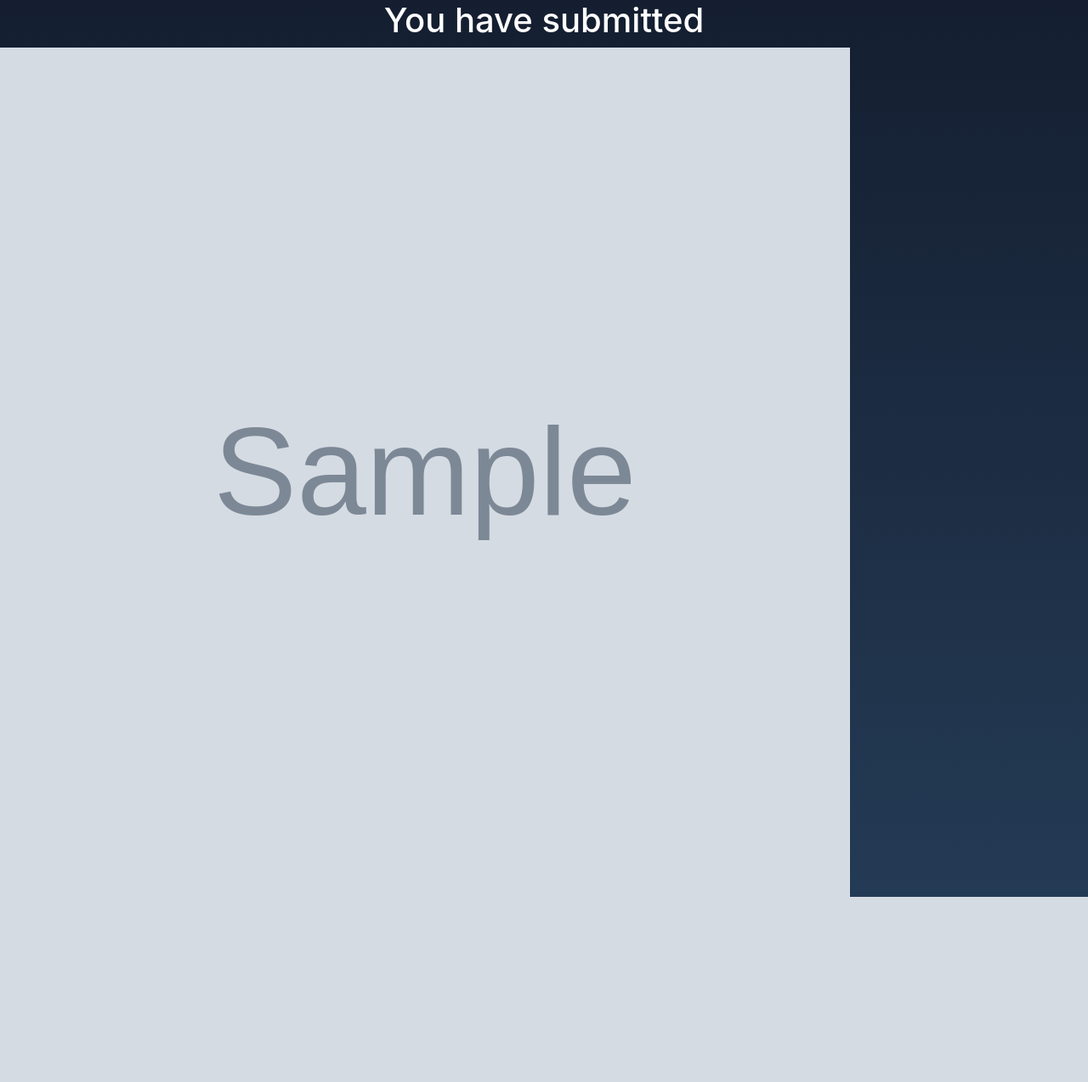
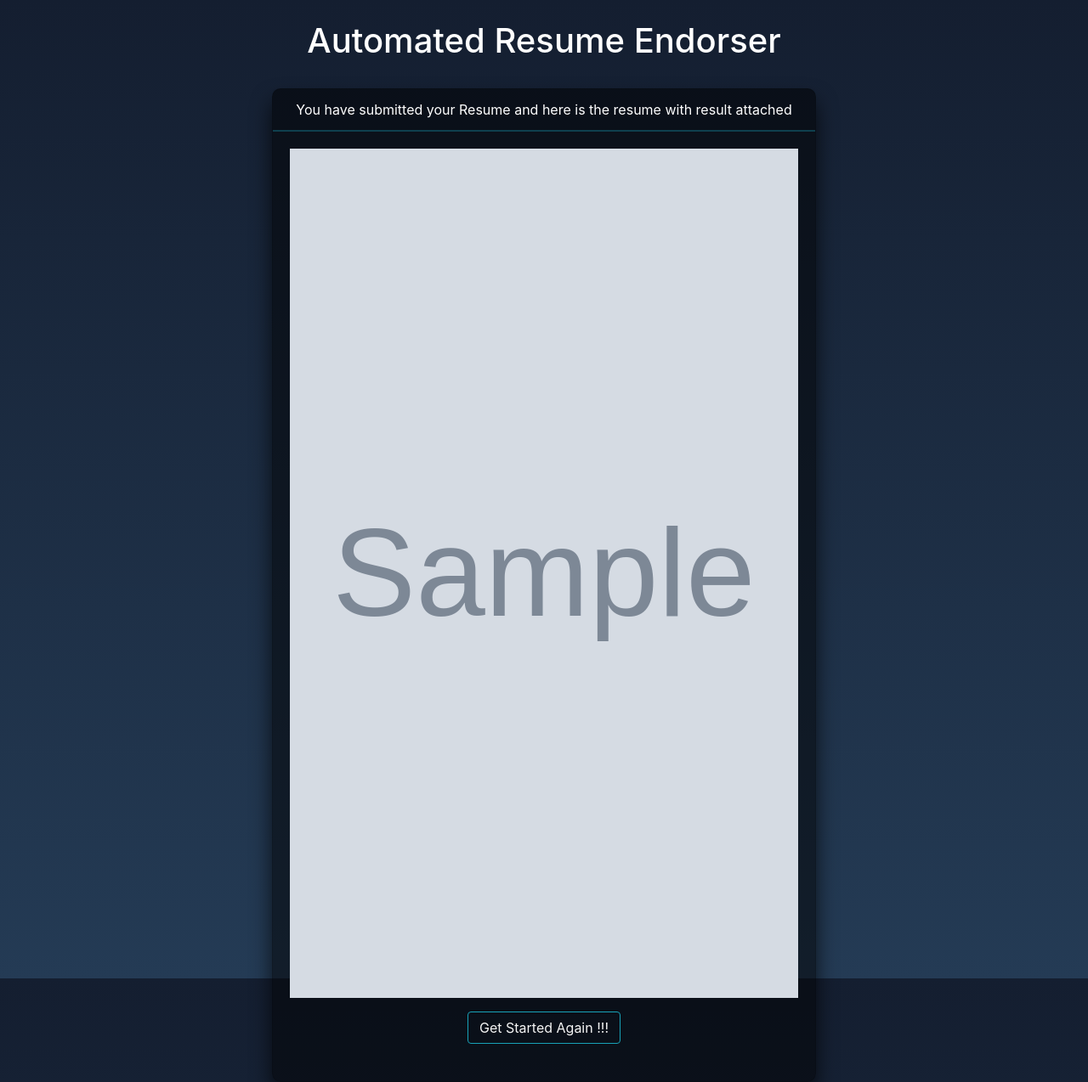
Before and after one commit to AravindOther7/finalyrprojR3, a FastAPI app: template template/output-test.html in a window 1280 px wide. Shown: the whole page at 85% size. Before the commit the page ends 1056 px from the top, so only its background shows below. Run offline with FastAPI, Linux system fonts and the light colour scheme; the template is opened without the code that fills it: most values are stand-ins (such as "Sample title", 1, 10 or a date in 2020); grey boxes marked "Sample" are stand-in pictures; some libraries are stand-ins or nearby versions.

Commit message:
Styles all html pages and  modified contents

```diff
--- a/template/domains/DotNetDeveloper.html
+++ b/template/domains/DotNetDeveloper.html
@@ -37,8 +37,7 @@
                 name="answer1"
                 rows="3"
                 placeholder="Enter your answer here"
-              >
-              </textarea>
+              ></textarea>
             </div>
 
             <h5 class="card-title">
--- a/template/domains/SAPDeveloper.html
+++ b/template/domains/SAPDeveloper.html
@@ -37,8 +37,7 @@
                 name="answer1"
                 rows="3"
                 placeholder="Enter your answer here"
-              >
-              </textarea>
+              ></textarea>
             </div>
 
             <h5 class="card-title">
--- a/template/output-test.html
+++ b/template/output-test.html
@@ -10,10 +10,26 @@
     <link rel="stylesheet" href="https://cdn.jsdelivr.net/npm/bootstrap@4.0.0/dist/css/bootstrap.min.css" integrity="sha384-Gn5384xqQ1aoWXA+058RXPxPg6fy4IWvTNh0E263XmFcJlSAwiGgFAW/dAiS6JXm" crossorigin="anonymous">
   </head>
   <body>
-    <h1>You have submitted</h1>
 
-    <img src="{{image}}" width="1000px" height="1000px" alt="" />
+    <h1 class="text-center p-4"> Automated Resume Endorser </h1>
 
+    <!-- <h2 class="text-center p-4 mb-4">Upload your Resume</h2>
+ -->
+    <div class="card text-white  mb-3  text-center " >
+
+      <div class="card-header "> You have submitted your Resume and here is the resume with result attached </div>
+
+      <div class="card-body">
+
+      <img src="{{image}}" width="100%" height="1000px" alt="" />
+
+      <button type="button" class="btn btn-outline-info mb-4 mt-3" style="width:30%;margin-left: auto;margin-right: auto;">
+        <a class="homePageATag" href="{{url_for('root')}}"> Get Started Again !!!</a>
+      </button>
+
+      </div>
+
+    </div>
 
     <script src="https://code.jquery.com/jquery-3.2.1.slim.min.js" integrity="sha384-KJ3o2DKtIkvYIK3UENzmM7KCkRr/rE9/Qpg6aAZGJwFDMVNA/GpGFF93hXpG5KkN" crossorigin="anonymous"></script>
     <script src="https://cdn.jsdelivr.net/npm/popper.js@1.12.9/dist/umd/popper.min.js" integrity="sha384-ApNbgh9B+Y1QKtv3Rn7W3mgPxhU9K/ScQsAP7hUibX39j7fakFPskvXusvfa0b4Q" crossorigin="anonymous"></script>
--- a/template/styles.css
+++ b/template/styles.css
@@ -3,7 +3,7 @@ body {
   padding:0;
   font-family: sans-serif;
   background: linear-gradient(#141e30, #243b55);
-  /*height : 100vw;*/
+  height : 90vw;
 }
 
 
```
Also changed, not shown: template/upload.html (+21 -6 lines).
